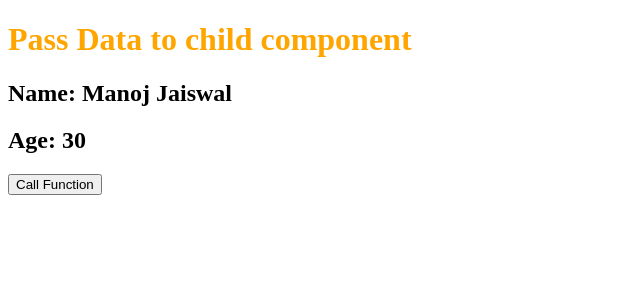
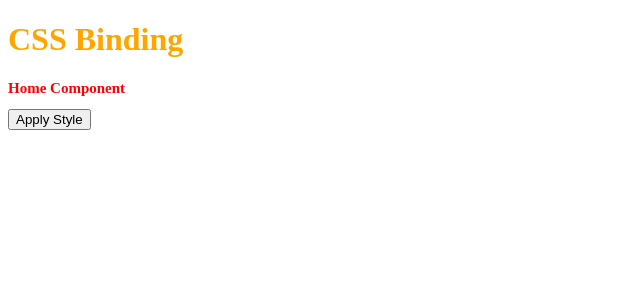
Before and after one commit to Manojkumar354/Vue-JS, a Vue app: page / in a window 1280 px wide. Shown: the top 300 px of the page, without its empty margins (0-640 px from the left). Built offline with nearby package versions, Linux system fonts and the light colour scheme.

Commit message:
Add new component

```diff
--- a/src/App.vue
+++ b/src/App.vue
@@ -1,14 +1,14 @@
 <template>
-<ParentComponent />
+<ClassBinding />
 </template>
 
 <script>
-import ParentComponent from './components/ParentComponent.vue';
+import ClassBinding from './components/ClassBinding.vue';
 
 export default {
     name: 'App',
     components: {
-        ParentComponent
+        ClassBinding
     }
 }
 </script>
--- /dev/null
+++ b/src/components/ClassBinding.vue
@@ -0,0 +1,46 @@
+<template>
+    <h1>CSS Binding</h1>
+    <h2 :class="applyStyle">Home Component</h2>
+    <button v-on:click="colorfull = !colorfull"> Apply Style</button>
+</template>
+
+<script>
+export default {
+    name: 'ClassBinding',
+    data() {
+        return {
+            colorfull: false
+        }
+    },
+    computed:{
+        applyStyle(){
+            return {
+                green: this.colorfull,
+                error: true,
+                other: true
+            }
+        }
+    }
+}
+</script>
+
+<style>
+
+h1{
+    color: orange;
+}
+
+.green{
+    background-color: green;
+    width: 200px;
+    padding: 10px;
+
+}
+
+.error{
+    color: red;
+}
+.other{
+    font-size: 15px;
+}
+</style>
```
Also changed, not shown: src/components/HtmlBinding.vue (added, +21 -0 lines).
